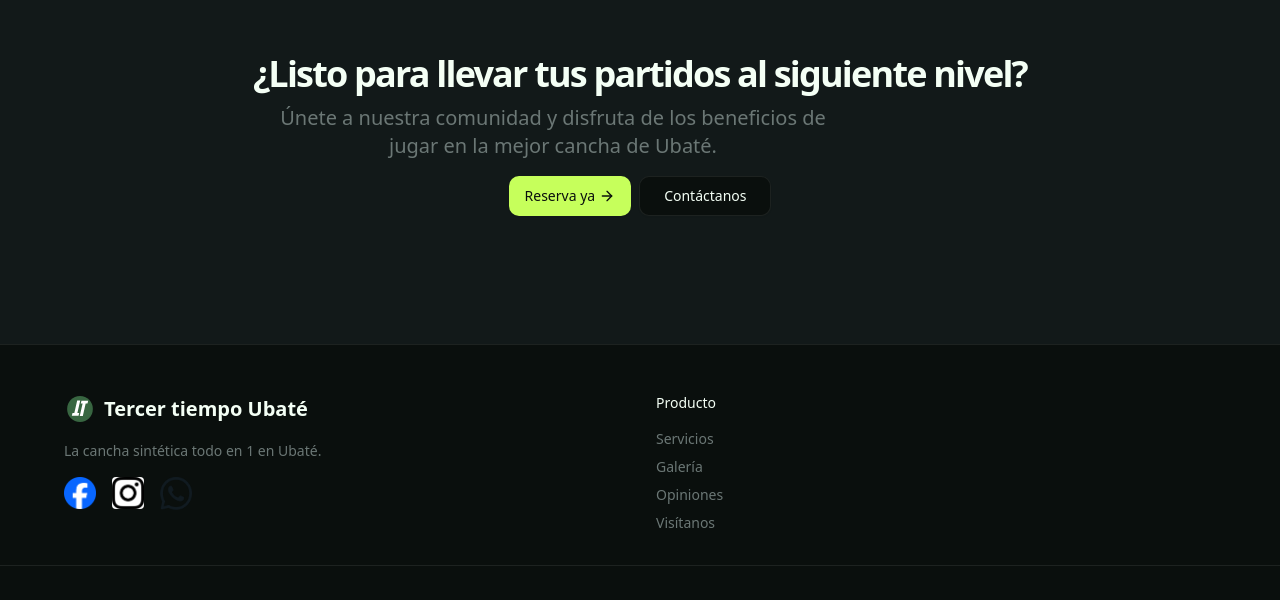
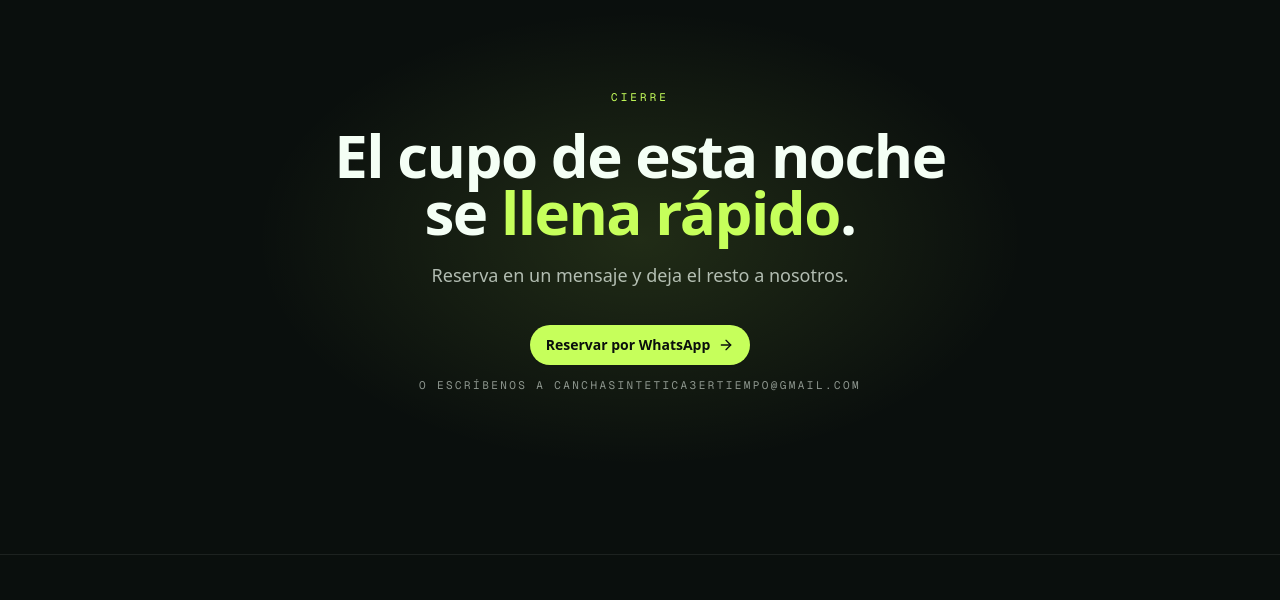
Before and after one commit to gomez2608/tercer-tiempo-landing, a Next.js app: page / in a window 1280 px wide. Shown: the part 5199-5799 px from the top of the page. Built offline with nearby package versions, Linux system fonts and the light colour scheme.

Commit message:
feat(cta): sharpen final CTA copy and layout

```diff
--- a/src/components/sections/cta.tsx
+++ b/src/components/sections/cta.tsx
@@ -4,41 +4,49 @@ import { ArrowRight } from "lucide-react";
 import { Button } from "@/components/ui/button";
 import {
   mailtoUrl,
-  reserveWhatsappMessage,
+  site,
+  tonightWhatsappMessage,
   whatsappUrl,
 } from "@/lib/site-config";
 
 export function CallToAction() {
   return (
-    <section
-      id="contact"
-      className="w-full bg-muted/50 py-12 md:py-24 lg:py-32"
-    >
-      <div className="flex flex-col items-center justify-center space-y-4 text-center">
-        <div className="space-y-2">
-          <h2 className="text-3xl font-bold tracking-tighter md:text-4xl/tight">
-            ¿Listo para llevar tus partidos al siguiente nivel?
-          </h2>
-          <p className="max-w-[600px] text-muted-foreground md:text-xl">
-            Únete a nuestra comunidad y disfruta de los beneficios de jugar en
-            la mejor cancha de Ubaté.
-          </p>
-        </div>
-        <div className="flex flex-col gap-2 min-[400px]:flex-row">
+    <section id="contact" className="relative isolate overflow-hidden bg-ink py-28 md:py-40">
+      <div
+        aria-hidden
+        className="absolute inset-0 -z-10"
+        style={{
+          background:
+            "radial-gradient(ellipse 50% 60% at 50% 50%, rgba(198,255,91,0.12), transparent 60%)",
+        }}
+      />
+      <div className="mx-auto max-w-2xl px-6 text-center">
+        <span className="font-mono text-[11px] uppercase tracking-[0.28em] text-lime">
+          Cierre
+        </span>
+        <h2 className="mt-5 text-4xl font-extrabold leading-[0.95] tracking-[-0.025em] md:text-6xl">
+          El cupo de esta noche se{" "}
+          <span className="text-lime">llena rápido</span>.
+        </h2>
+        <p className="mt-5 text-base text-fg/70 md:text-lg">
+          Reserva en un mensaje y deja el resto a nosotros.
+        </p>
+        <div className="mt-9 flex flex-col items-center gap-3">
           <Link
-            href={whatsappUrl(reserveWhatsappMessage)}
+            href={whatsappUrl(tonightWhatsappMessage)}
             target="_blank"
             rel="noopener noreferrer"
           >
-            <Button size="lg" className="gap-1">
-              Reserva ya
+            <Button size="lg" className="rounded-full px-8 font-bold">
+              Reservar por WhatsApp
               <ArrowRight className="h-4 w-4" />
             </Button>
           </Link>
-          <Link href={mailtoUrl}>
-            <Button variant="outline" size="lg">
-              Contáctanos
-            </Button>
+          <Link
+            href={mailtoUrl}
+            className="font-mono text-[11px] uppercase tracking-[0.22em] text-fg/55 hover:text-fg"
+          >
+            o escríbenos a {site.email}
           </Link>
         </div>
       </div>
```
